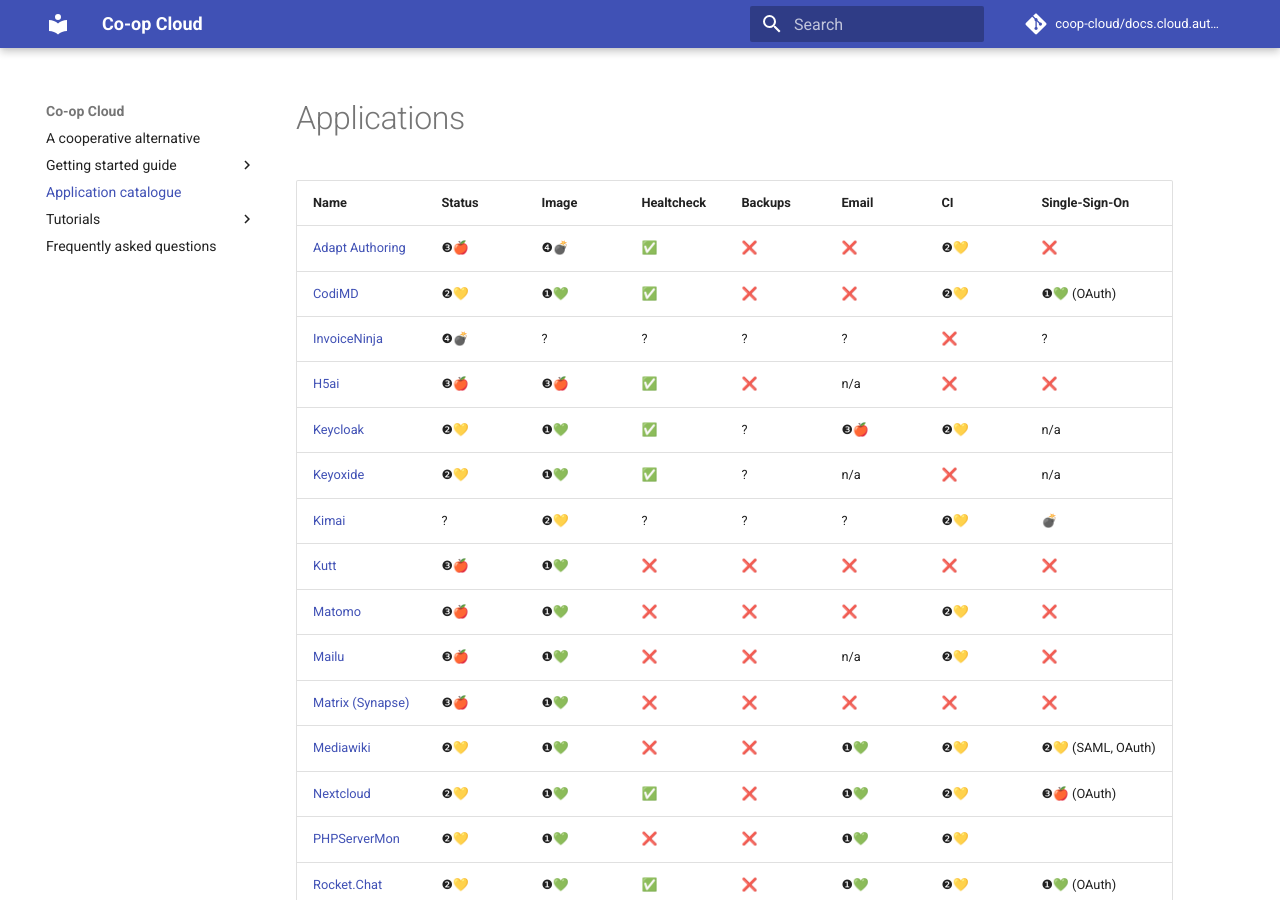
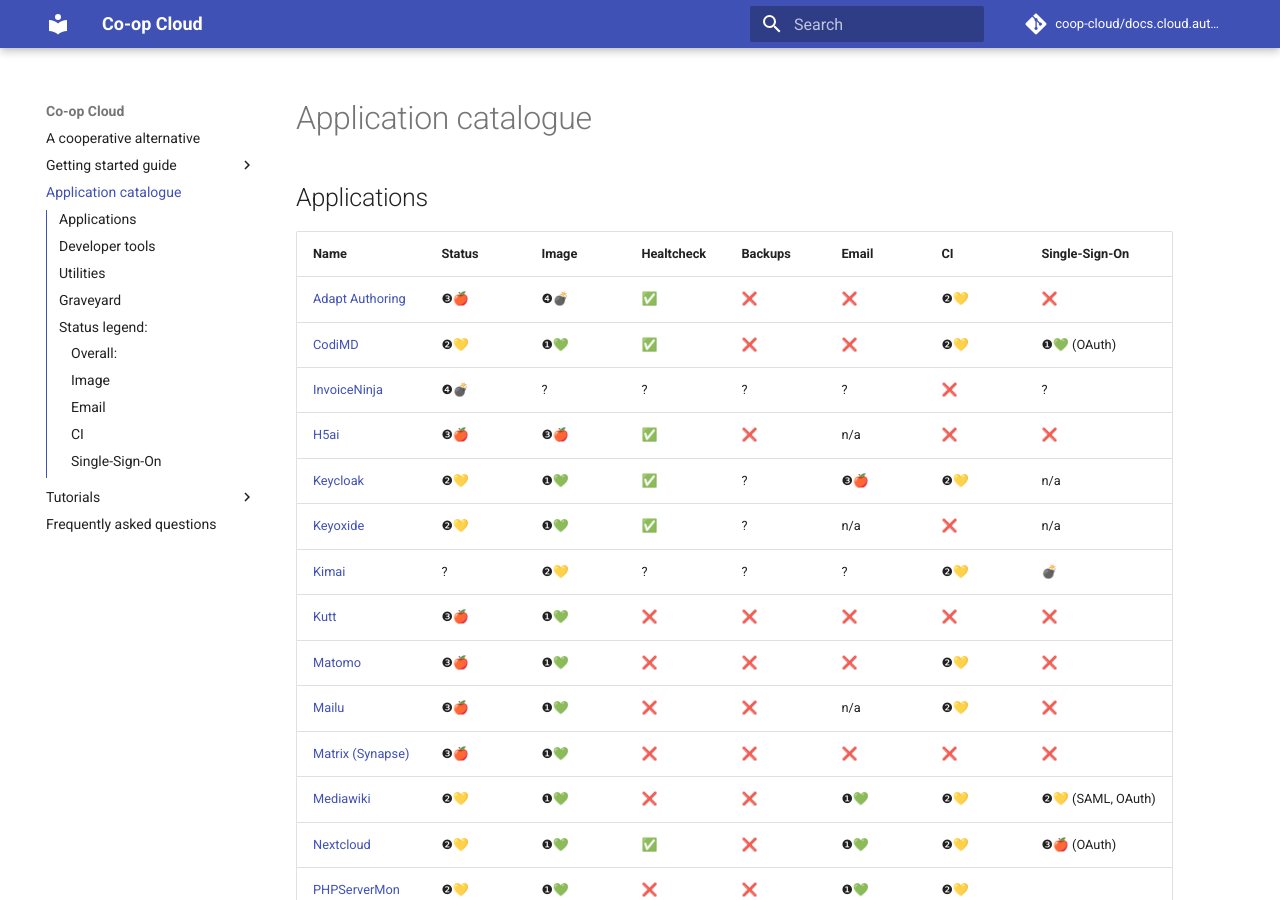
Before and after one commit to mayel/docs.coopcloud.tech, an MkDocs documentation site: the page built from docs/apps.md, in a window 1280 px wide and 900 px high. Built offline with MkDocs 1.6.1 and Material for MkDocs 9.7.7, drawn with Linux system fonts in a browser that asks for light colours.

Commit message:
Fix titles

```diff
--- a/docs/apps.md
+++ b/docs/apps.md
@@ -2,29 +2,29 @@
 title: Application catalogue
 ---
 
-# Applications
+## Applications
 
 | **Name**           | **Status** | **Image** | **Healtcheck** | **Backups** | **Email** | **CI** | **Single-Sign-On** |
-| ------------------ | ---------- | --------- | ---------- | ----------- | --------- | ------ | ------------------ |
-| [Adapt Authoring]  | ❸🍎        | ❹💣       | ✅         | ❌          | ❌        | ❷💛    | ❌                 |
-| [CodiMD]           | ❷💛        | ❶💚       | ✅         | ❌          | ❌        | ❷💛    | ❶💚 (OAuth)        |
-| [InvoiceNinja]     | ❹💣        | ?         | ?          | ?           | ?         | ❌     | ?                  |
-| [H5ai]             | ❸🍎        | ❸🍎       | ✅         | ❌          | n/a       | ❌     | ❌                 |
-| [Keycloak]         | ❷💛        | ❶💚       | ✅         | ?           | ❸🍎       | ❷💛    | n/a                |
-| [Keyoxide]         | ❷💛        | ❶💚       | ✅         | ?           | n/a       | ❌     | n/a                |
-| [Kimai]            | ?          | ❷💛       | ?          | ?           | ?         | ❷💛    | 💣                 |
-| [Kutt]             | ❸🍎        | ❶💚       | ❌         | ❌          | ❌        | ❌     | ❌                 |
-| [Matomo]           | ❸🍎        | ❶💚       | ❌         | ❌          | ❌        | ❷💛    | ❌                 |
-| [Mailu]            | ❸🍎        | ❶💚       | ❌         | ❌          | n/a       | ❷💛    | ❌                 |
-| [Matrix (Synapse)] | ❸🍎        | ❶💚       | ❌         | ❌          | ❌        | ❌     | ❌                 |
-| [Mediawiki]        | ❷💛        | ❶💚       | ❌         | ❌          | ❶💚       | ❷💛    | ❷💛 (SAML, OAuth)  |
-| [Nextcloud]        | ❷💛        | ❶💚       | ✅         | ❌          | ❶💚       | ❷💛    | ❸🍎 (OAuth)        |
-| [PHPServerMon]     | ❷💛        | ❶💚       | ❌         | ❌          | ❶💚       | ❷💛    |
-| [Rocket.Chat]      | ❷💛        | ❶💚       | ✅         | ❌          | ❶💚       | ❷💛    | ❶💚 (OAuth)        |
-| [SelfOSS]          | ❸🍎        | ❸🍎       | ✅         | ❌          | ❌        | ❸🍎    | 💣                 |
-| [Statping]         | ❸🍎        | ❶💚       | ❌         | ❌          | ❸🍎       | ❌     | ❌                 |
-| [Wallabag]         | ❸🍎        | ❶💚       | ❌         | ❌          | ❌        | ❷💛    | ❌                 |
-| [Wordpress]        | ❶💚        | ❶💚       | ✅         | ✅          | ❶💚       | ❷💛    | ❌                 |
+| ------------------ | ---------- | --------- | -------------- | ----------- | --------- | ------ | ------------------ |
+| [Adapt Authoring]  | ❸🍎        | ❹💣       | ✅             | ❌          | ❌        | ❷💛    | ❌                 |
+| [CodiMD]           | ❷💛        | ❶💚       | ✅             | ❌          | ❌        | ❷💛    | ❶💚 (OAuth)        |
+| [InvoiceNinja]     | ❹💣        | ?         | ?              | ?           | ?         | ❌     | ?                  |
+| [H5ai]             | ❸🍎        | ❸🍎       | ✅             | ❌          | n/a       | ❌     | ❌                 |
+| [Keycloak]         | ❷💛        | ❶💚       | ✅             | ?           | ❸🍎       | ❷💛    | n/a                |
+| [Keyoxide]         | ❷💛        | ❶💚       | ✅             | ?           | n/a       | ❌     | n/a                |
+| [Kimai]            | ?          | ❷💛       | ?              | ?           | ?         | ❷💛    | 💣                 |
+| [Kutt]             | ❸🍎        | ❶💚       | ❌             | ❌          | ❌        | ❌     | ❌                 |
+| [Matomo]           | ❸🍎        | ❶💚       | ❌             | ❌          | ❌        | ❷💛    | ❌                 |
+| [Mailu]            | ❸🍎        | ❶💚       | ❌             | ❌          | n/a       | ❷💛    | ❌                 |
+| [Matrix (Synapse)] | ❸🍎        | ❶💚       | ❌             | ❌          | ❌        | ❌     | ❌                 |
+| [Mediawiki]        | ❷💛        | ❶💚       | ❌             | ❌          | ❶💚       | ❷💛    | ❷💛 (SAML, OAuth)  |
+| [Nextcloud]        | ❷💛        | ❶💚       | ✅             | ❌          | ❶💚       | ❷💛    | ❸🍎 (OAuth)        |
+| [PHPServerMon]     | ❷💛        | ❶💚       | ❌             | ❌          | ❶💚       | ❷💛    |
+| [Rocket.Chat]      | ❷💛        | ❶💚       | ✅             | ❌          | ❶💚       | ❷💛    | ❶💚 (OAuth)        |
+| [SelfOSS]          | ❸🍎        | ❸🍎       | ✅             | ❌          | ❌        | ❸🍎    | 💣                 |
+| [Statping]         | ❸🍎        | ❶💚       | ❌             | ❌          | ❸🍎       | ❌     | ❌                 |
+| [Wallabag]         | ❸🍎        | ❶💚       | ❌             | ❌          | ❌        | ❷💛    | ❌                 |
+| [Wordpress]        | ❶💚        | ❶💚       | ✅             | ✅          | ❶💚       | ❷💛    | ❌                 |
 
 [adapt authoring]: https://git.autonomic.zone/coop-cloud/adapt_authoring
 [codimd]: https://git.autonomic.zone/coop-cloud/codimd
@@ -46,7 +46,7 @@
 [wallabag]: https://git.autonomic.zone/coop-cloud/wallabag
 [wordpress]: https://git.autonomic.zone/coop-cloud/wordpress
 
-# Developer tools
+## Developer tools
 
 | **Name**              | **Status** | **Image** | **Hltchk** | **Backups** | **Email** | **CI** | **Single-Sign-On** |
 | --------------------- | ---------- | --------- | ---------- | ----------- | --------- | ------ | ------------------ |
@@ -64,7 +64,7 @@
 [strapi]: https://git.autonomic.zone/coop-cloud/strapi
 [renovate bot]: https://git.autonomic.zone/coop-cloud/renovate
 
-# Utilities
+## Utilities
 
 | 🔧 **Name**            | **Status** | **Image** | **Hltchk** | **Backups** | **Email** | **CI** | **Single-Sign-On** |
 | ---------------------- | ---------- | --------- | ---------- | ----------- | --------- | ------ | ------------------ |
@@ -82,7 +82,7 @@
 [traefik]: https://git.autonomic.zone/coop-cloud/traefik
 [traefik forward auth]: https://git.autonomic.zone/coop-cloud/traefik-forward-auth
 
-# Graveyard
+## Graveyard
 
 | ☠ **Name** | **Status** | **Image** | **Hltchk** | **Backups** | **Email** | **CI** | **Single-Sign-On** |
 | ---------- | ---------- | --------- | ---------- | ----------- | --------- | ------ | ------------------ |
@@ -90,9 +90,9 @@
 
 [statuspal]: https://git.autonomic.zone/coop-cloud/statuspal
 
-# Status legend:
+## Status legend:
 
-## Overall:
+### Overall:
 
 - 🌈🌈: everything in ❶💚 + Single-Sign-On
 - ❶💚: upstream image, backups, email, healthcheck, integration testing
@@ -100,28 +100,28 @@
 - ❸🍎: missing 3-4 items from ❶💚 or no upstream image
 - ❹💣: alpha
 
-## Image
+### Image
 
 - ❶💚: official upstream image
 - ❷💛: semi-official / actively-maintained image
 - ❸🍎: 3rd-party image
 - ❹💣: our own custom image
 
-## Email
+### Email
 
 - ❶💚: automatic (using environment variables)
 - ❷💛: mostly automatic
 - ❸🍎: manual
 - ❌: none
 
-## CI
+### CI
 
 - ❶💚: as ❷💛, plus healthcheck
 - ❷💛: auto secrets + networks
 - ❸🍎: basic deployment using `stack-ssh-deploy`, manual secrets + networks
 - ❌: none
 
-## Single-Sign-On
+### Single-Sign-On
 
 - ❶💚: automatic (using environment variables)
 - ❷💛: mostly automatic
```
